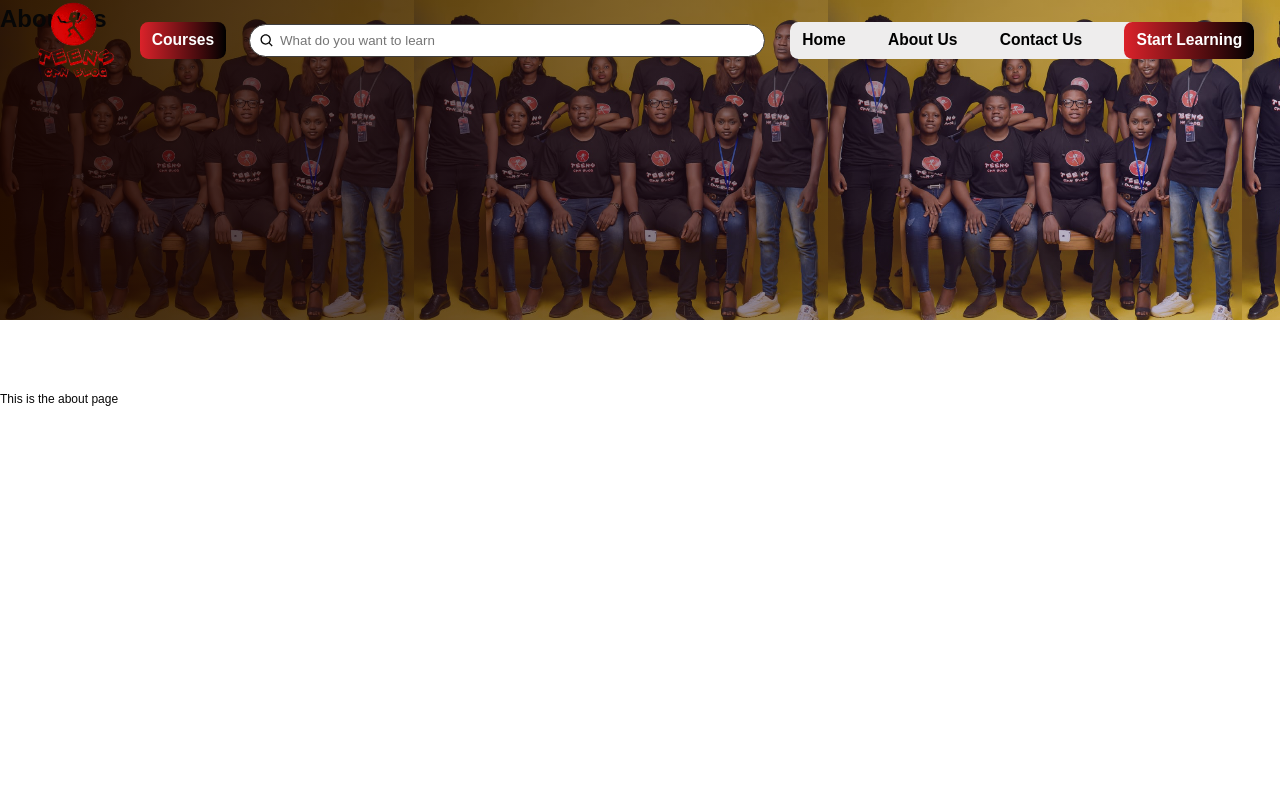
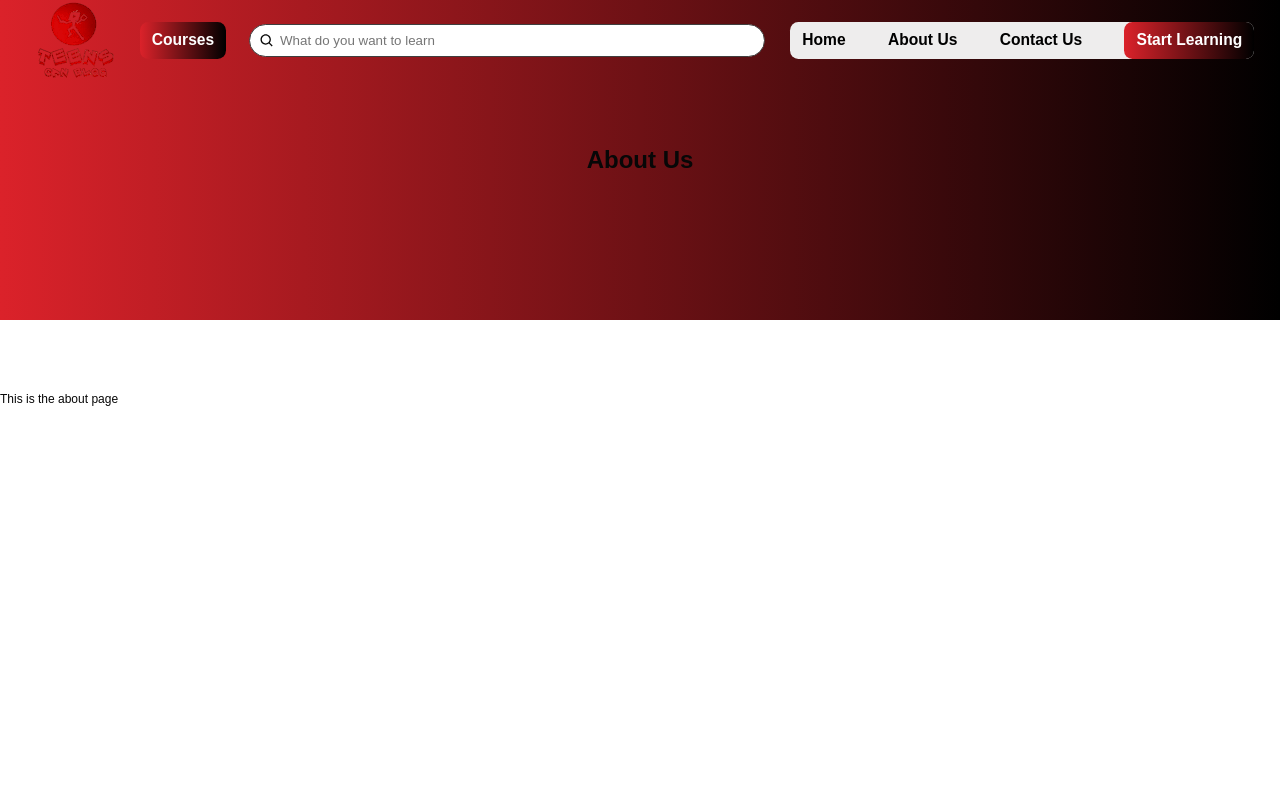
Before and after one commit to Niscolinx/teenscan, a React (Create React App) app: page /about in a window 1280 px wide. Shown: the top 800 px of the page. Built offline with nearby package versions, Linux system fonts and the light colour scheme; what react-router-last-location would draw is missing.

Commit message:
working on about

```diff
--- a/src/sass/components/about.scss
+++ b/src/sass/components/about.scss
@@ -12,9 +12,9 @@
         left: 0;
         right: 0;
         background: $linear-gradient;
-        background-image: linear-gradient(to right, rgba(24, 4, 1, 0.884), rgba(31, 12,122,.2)), url(../../assets/teens3.png);
         height: 40vh;
-
-
+        display: grid;
+        justify-items: center;
+        align-items: center;
     }
 }
```
